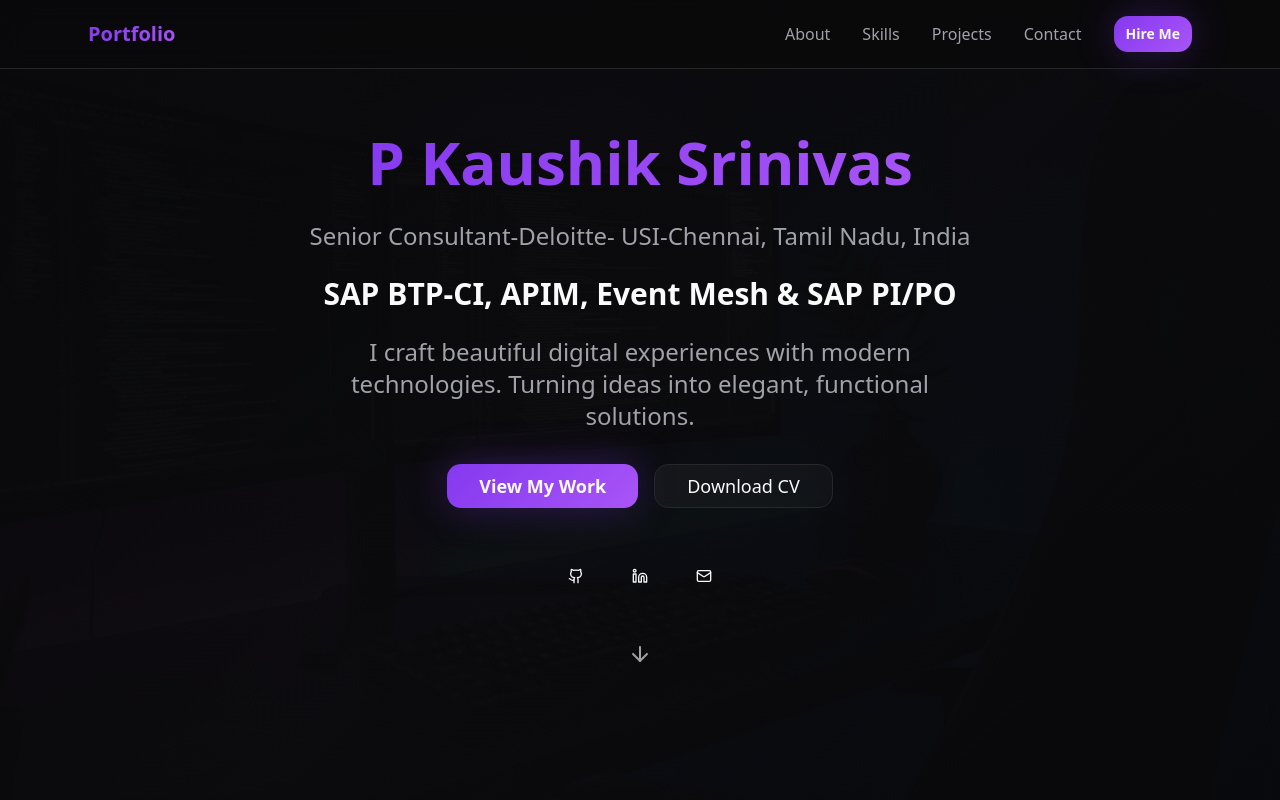
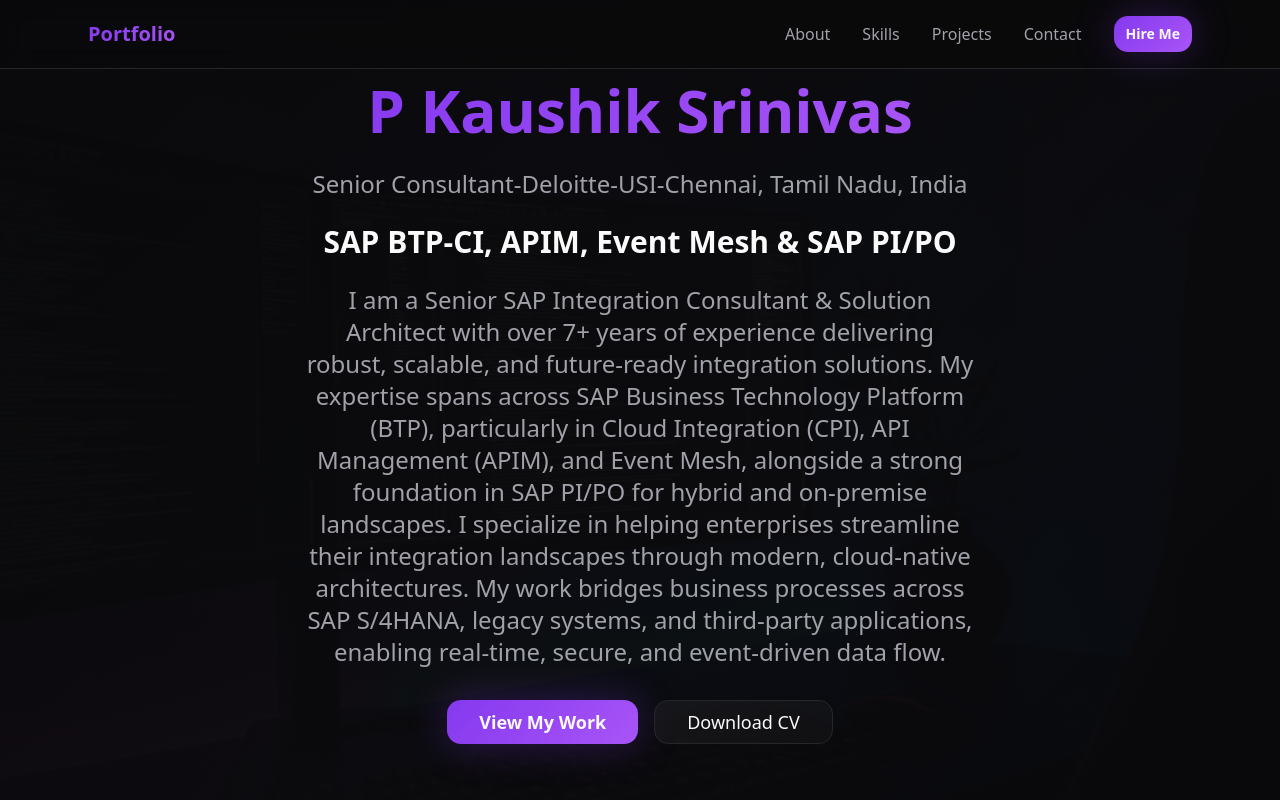
Before and after one commit to pksrinivas/pksrinivas-portfolio, a React (Vite) app: page / in a window 1280 px wide. Shown: the top 800 px of the page. Built offline with nearby package versions, Linux system fonts and the light colour scheme.

Commit message:
Update Hero.tsx

```diff
--- a/src/components/Hero.tsx
+++ b/src/components/Hero.tsx
@@ -24,7 +24,7 @@ const Hero = () => {
               </span>
               <br />
               <span className="text-muted-foreground text-xl md:text-2xl font-normal">
-                Senior Consultant-Deloitte- USI-Chennai, Tamil Nadu, India
+                Senior Consultant-Deloitte-USI-Chennai, Tamil Nadu, India
               </span>
               <br />
               <span className="text-foreground text-2xl md:text-3xl">
@@ -32,8 +32,8 @@ const Hero = () => {
               </span>
             </h1>
             <p className="text-xl md:text-2xl text-muted-foreground max-w-2xl mx-auto leading-relaxed">
-              I craft beautiful digital experiences with modern technologies.
-              Turning ideas into elegant, functional solutions.
+              I am a Senior SAP Integration Consultant & Solution Architect with over 7+ years of experience delivering robust, scalable, and future-ready integration solutions. My expertise spans across SAP Business Technology Platform (BTP), particularly in Cloud Integration (CPI), API Management (APIM), and Event Mesh, alongside a strong foundation in SAP PI/PO for hybrid and on-premise landscapes.
+              I specialize in helping enterprises streamline their integration landscapes through modern, cloud-native architectures. My work bridges business processes across SAP S/4HANA, legacy systems, and third-party applications, enabling real-time, secure, and event-driven data flow.
             </p>
           </div>
 
```
